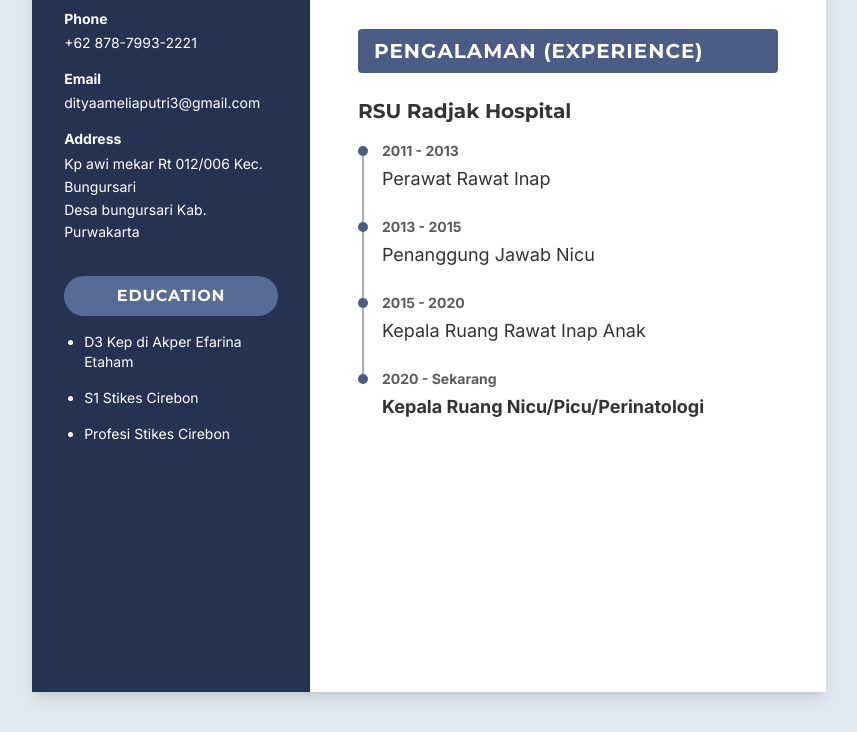
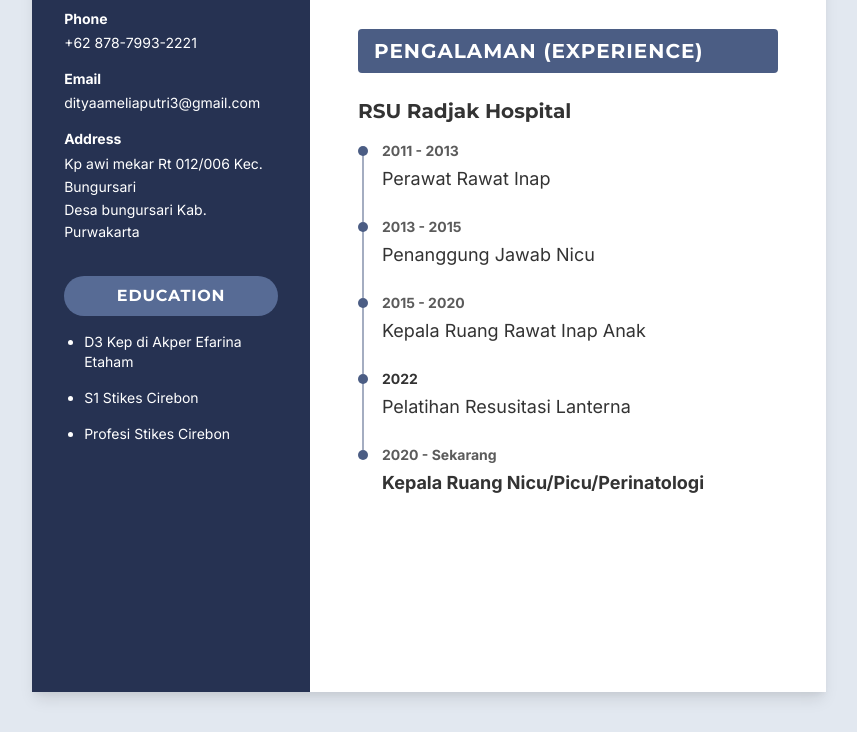
Before and after one commit to dheonz666/dheonz666.github.io, a plain HTML site: page cv_ami_fitriyanti1.html in a window 1280 px wide. Shown: the part 637-1369 px from the top of the page, without its empty margins (211-1068 px from the left). Drawn offline with nearby package versions, Linux system fonts and the light colour scheme.

Commit message:
Update cv_ami_fitriyanti1.html

```diff
--- a/cv_ami_fitriyanti1.html
+++ b/cv_ami_fitriyanti1.html
@@ -471,6 +471,11 @@
                             </div>
 
                             <div class="timeline-item">
+                                <span class="font-bold text-sm block mb-1">2022</span>
+                                <span class="text-lg">Pelatihan Resusitasi Lanterna</span>
+                            </div>
+
+                            <div class="timeline-item">
                                 <span class="font-bold text-sm block mb-1 opacity-80">2020 - Sekarang</span>
                                 <span class="text-lg font-bold">Kepala Ruang Nicu/Picu/Perinatologi</span>
                             </div>
```
